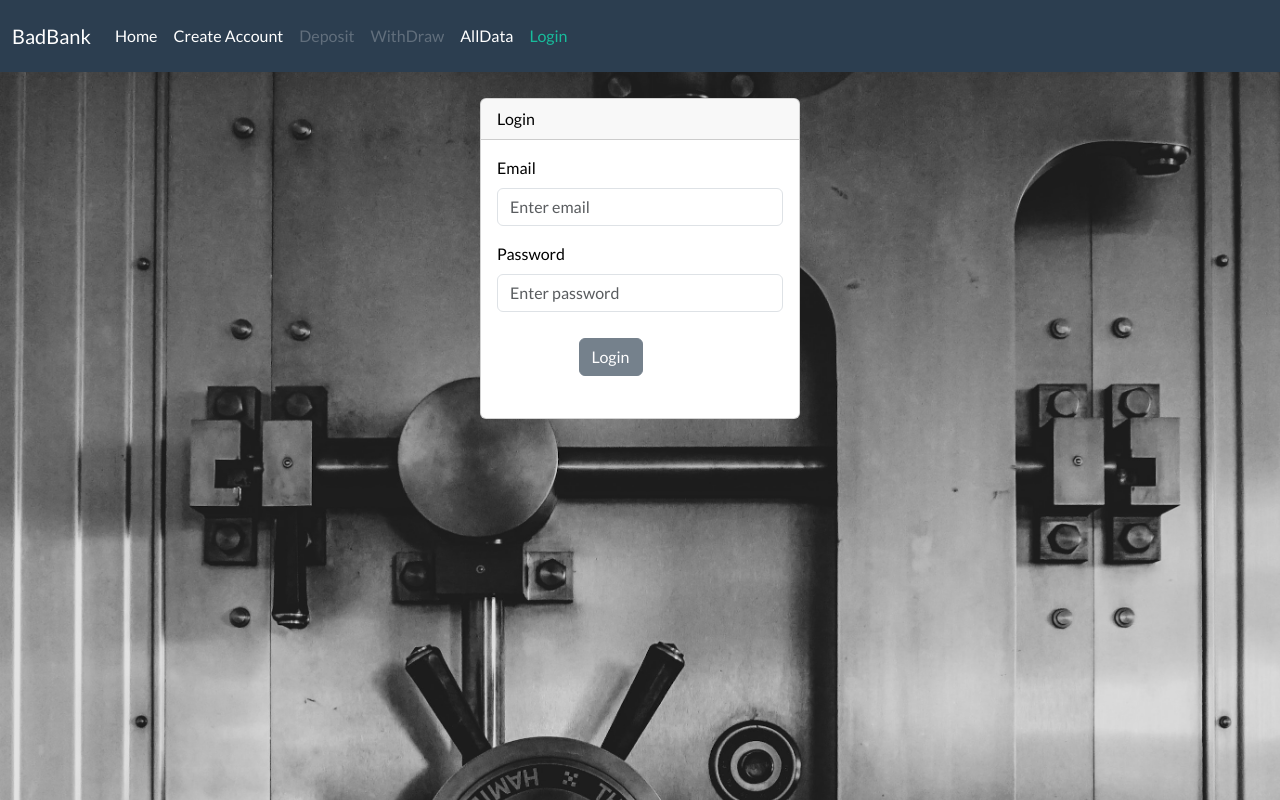
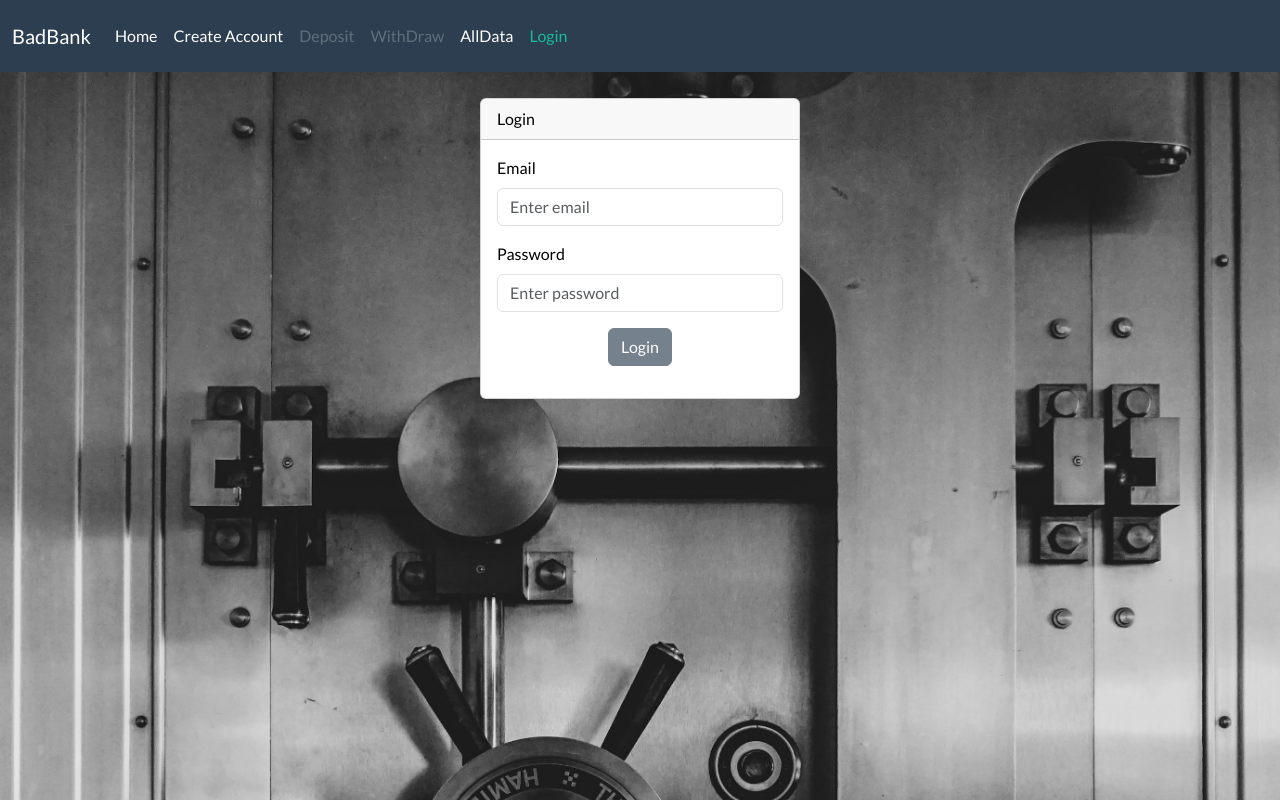
Before and after one commit to alcabanillas/badbank, a React (Create React App) app: page /#/login in a window 1280 px wide. Built offline with nearby package versions, Linux system fonts and the light colour scheme.

Commit message:
add validators

```diff
--- a/src/components/bankform.js
+++ b/src/components/bankform.js
@@ -73,7 +73,7 @@ useEffect(() => {
           </Form.Group>
         );
       })}
-      <div className="center">
+      <div className="text-center">
         <Button disabled={!valid} type="submit" className="btn btn-primary" data-testid={`btn${label.replace(' ','')}`}>
           {label}
         </Button>
--- a/src/index.css
+++ b/src/index.css
@@ -1,4 +1,10 @@
 @import url("https://cdn.jsdelivr.net/npm/bootstrap-icons@1.10.2/font/bootstrap-icons.css");
+
+* {
+  margin: 0px;
+  padding: 0px;
+  box-sizing: border-box;
+}
 
 body {
   margin: 0;
--- a/src/pages/login.js
+++ b/src/pages/login.js
@@ -1,11 +1,13 @@
-import { useContext } from "react";
+import { useContext, useState } from "react";
 import { UsersContext } from "../state/AppState";
 import { BankForm } from "../components/bankform";
 import { BankCard } from "../components/bankcard";
 import { validateEmail } from "../services/validator";
+import { CustomToast } from "../components/customtoast";
 
 export function Login() {
   const { usersState, actions } = useContext(UsersContext);
+  const [ toastProps, setToastProps ] = useState({showToast : false, text: '', background: '',  })
 
   const validatePassword = (password) => {
     if (!password) return { Password: "Field required" };
@@ -21,6 +23,10 @@ export function Login() {
     return errors;
   };
 
+  const toggleShowToast = () => {
+    setToastProps({...toastProps, showToast : false});
+  }
+
   let formFields = [
     { id: "Email", placeholder: "Enter email", type: "email" },
     { id: "Password", placeholder: "Enter password", type: "password" },
@@ -32,7 +38,14 @@ export function Login() {
   };
 
   function handleLogin(data) {
-    return actions.login({ email: data.Email, password: data.Password });
+    const {result, errorMessage} = actions.login({ email: data.Email, password: data.Password });
+
+    if (result) {
+      setToastProps({showToast: true, text: 'User logged in', type: 'success'})
+    }
+    else {
+      setToastProps({showToast: true, text: errorMessage, type: 'error'})
+    }
   }
 
   const renderLoginForm = () => {
@@ -60,6 +73,7 @@ export function Login() {
 
   return (
     <div className="card-container login">
+      <CustomToast show={toastProps.showToast} header={`Bad bank`} text={toastProps.text} type={toastProps.type} toggleShow={toggleShowToast}/>
       <BankCard
         width="20rem"
         txtcolor="black"
@@ -67,8 +81,7 @@ export function Login() {
         body={!usersState.currentUser ?
             renderLoginForm() :
             renderLogoutForm()
-      }
-    />
+        }/>
     </div>
   );
 }
--- a/src/services/validator.js
+++ b/src/services/validator.js
@@ -1,10 +1,12 @@
 export const validateAmount = (value) => {
   if (!value) return { Amount: "Field required" };
 
-  const regEx = /^\d+(\.\d{1,2})?$/g;
+  const regEx = /^-?\d+(\.\d{1,2})?$/g;
   let isValid = regEx.test(value);
   if (!isValid)
     return { Amount: "Amount must be a valid number" };
+  if (Number(value) <= 0)
+    return { Amount: "Amount must be a positive number"};
   return {};
 }
 
--- a/src/state/AppState.js
+++ b/src/state/AppState.js
@@ -62,6 +62,7 @@ const useActions = (state, dispatch) => {
   }
 
   const login = (credentials) => {
+    debugger
     let currentUser = state.users.find( elem => elem.email === credentials.email && elem.password === credentials.password)
 
     if (!currentUser) {
```
Lines whose indentation alone changed are shown as unchanged.
